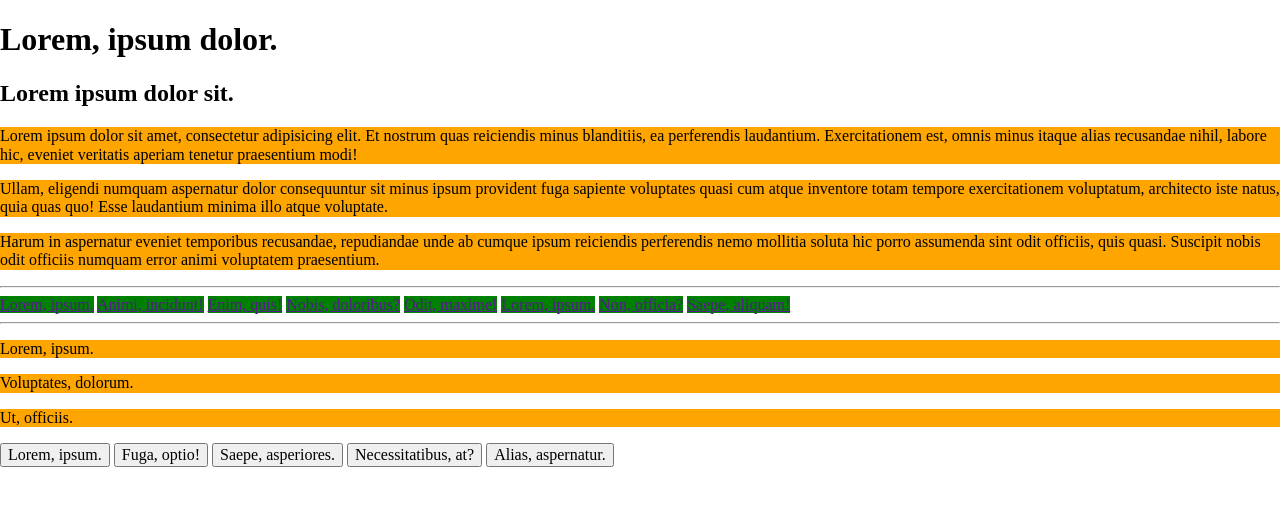
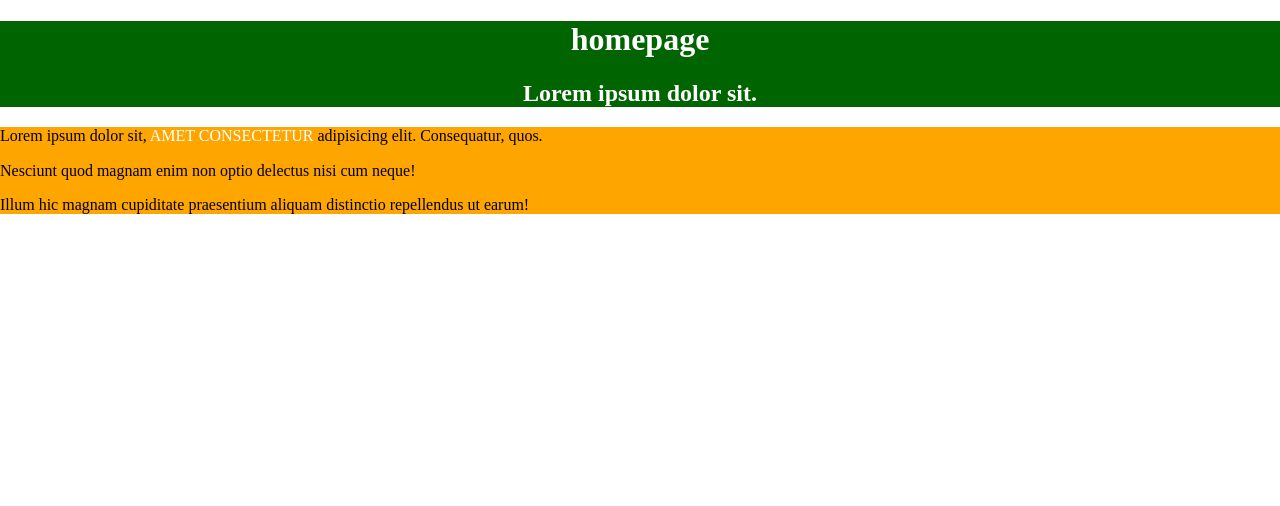
Before and after one commit to zenmarshy1103/myproject3jan2023, a plain HTML site: page index.html in a window 1280 px wide. Drawn offline with Linux system fonts and the light colour scheme.

Commit message:
span vs div

```diff
--- a/index.html
+++ b/index.html
@@ -11,48 +11,28 @@
     <title>Project 3</title>
   </head>
   <body>
-    <h1>Lorem, ipsum dolor.</h1>
-    <h2>Lorem ipsum dolor sit.</h2>
-    <p>
-      Lorem ipsum dolor sit amet, consectetur adipisicing elit. Et nostrum quas
-      reiciendis minus blanditiis, ea perferendis laudantium. Exercitationem
-      est, omnis minus itaque alias recusandae nihil, labore hic, eveniet
-      veritatis aperiam tenetur praesentium modi!
-    </p>
-    <p>
-      Ullam, eligendi numquam aspernatur dolor consequuntur sit minus ipsum
-      provident fuga sapiente voluptates quasi cum atque inventore totam tempore
-      exercitationem voluptatum, architecto iste natus, quia quas quo! Esse
-      laudantium minima illo atque voluptate.
-    </p>
-    <p>
-      Harum in aspernatur eveniet temporibus recusandae, repudiandae unde ab
-      cumque ipsum reiciendis perferendis nemo mollitia soluta hic porro
-      assumenda sint odit officiis, quis quasi. Suscipit nobis odit officiis
-      numquam error animi voluptatem praesentium.
-    </p>
-    <hr />
-    <a href="">Lorem, ipsum.</a>
-    <a href="">Animi, incidunt!</a>
-    <a href="">Enim, quis!</a>
-    <a href="">Nobis, doloribus?</a>
-    <a href="">Odit, maxime!</a>
-    <a href="">Lorem, ipsum.</a>
-    <a href="">Non, officia?</a>
-    <a href="">Saepe, aliquam!</a>
-    <hr />
-    <p>Lorem, ipsum.</p>
-    <p>Voluptates, dolorum.</p>
-    <p>Ut, officiis.</p>
 
-    <button>Lorem, ipsum.</button>
-    <button>Fuga, optio!</button>
-    <button>Saepe, asperiores.</button>
-    <button>Necessitatibus, at?</button>
-    <button>Alias, aspernatur.</button>
+    <div class="header">
+        <h1>homepage</h1>
+        <h2>Lorem ipsum dolor sit.</h2>
+    </div>
+
+    <!--span is inline-->
+    <span></span>
 
 
-    <span></span> <!--span is inline-->
-    <div></div>  <!-- div is block-->
+    <!-- div is block-->
+    <div class="box">
+      <p>
+        Lorem ipsum dolor sit, <span class="highlight"> amet consectetur</span> adipisicing elit. Consequatur,
+        quos.
+      </p>
+      <p>Nesciunt quod magnam enim non optio delectus nisi cum neque!</p>
+      <p>
+        Illum hic magnam cupiditate praesentium aliquam distinctio repellendus
+        ut earum!
+      </p>
+    </div>
+
   </body>
 </html>
--- a/main.css
+++ b/main.css
@@ -1,23 +1,14 @@
-/*Tags have default styling there are more ... these are some of them*/
-
-h1 {
-    display: block;
+.box {
+    background-color: orange;
 }
 
-h2 {
-    display: block;
+.highlight {
+    color: white;
+    text-transform: uppercase;
 }
 
-p { /* build in stying block display*/
-    background-color: orange;
-    display: block;
+.header {
+    background-color: darkgreen;
+    color: white;
+    text-align: center;
 }
-
-a { /*build in stying inline display*/
-    background-color: green;
-    display:inline
-}
-
-button {
-    display: inline;
-}
```
